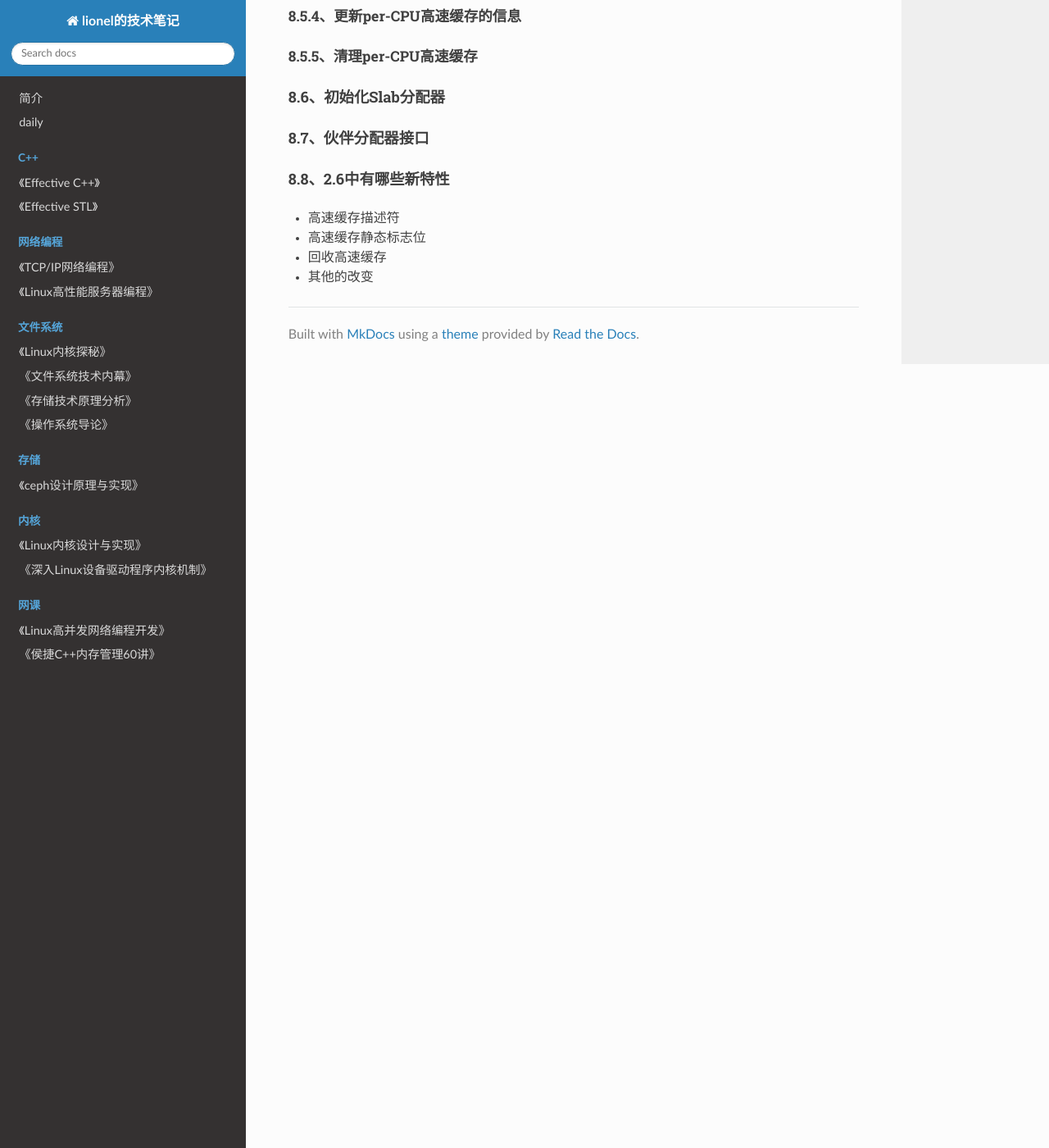
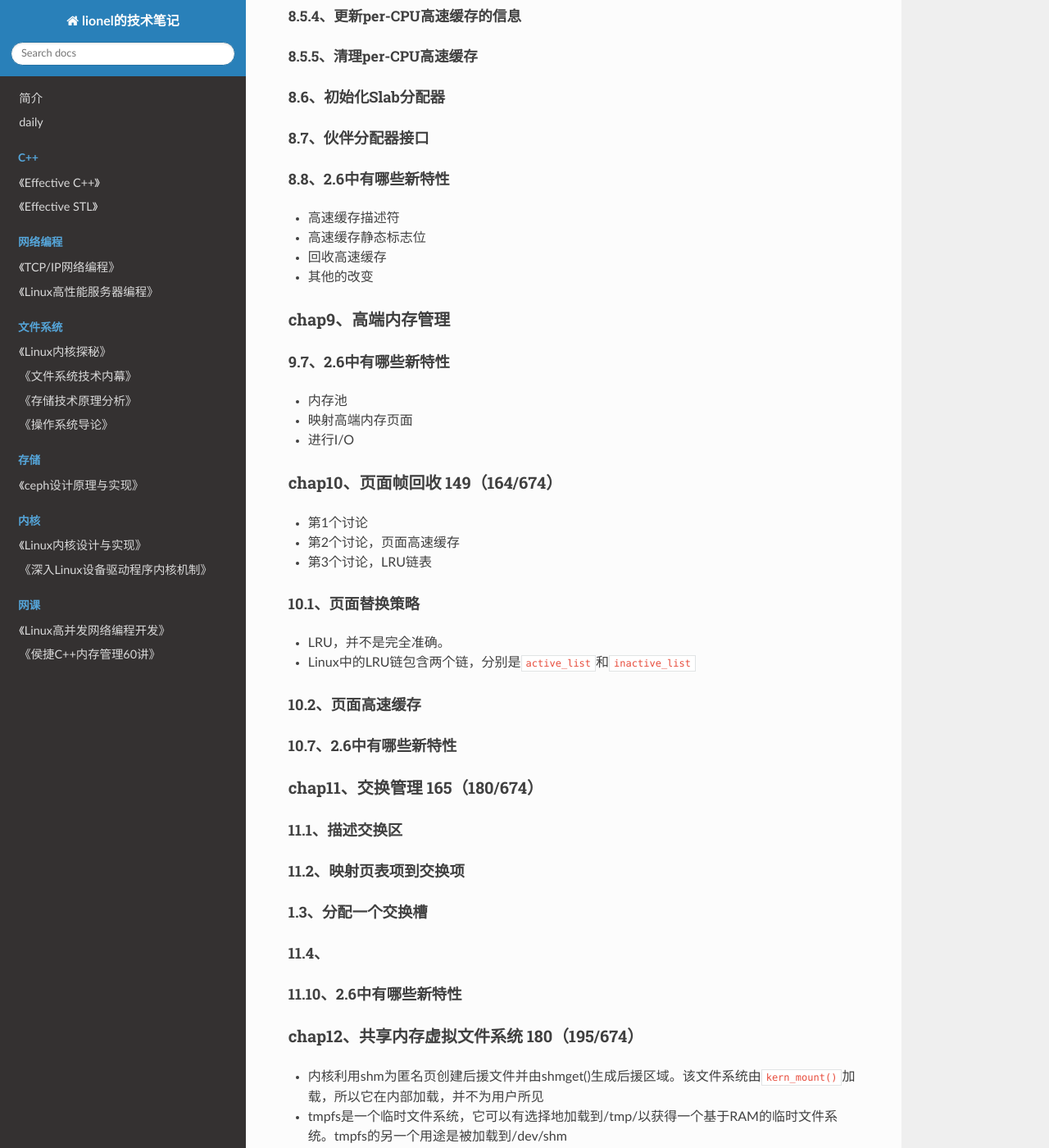
Before and after one commit to wolflion/booknotes, an MkDocs documentation site: the page built from docs/13kernel/深入理解Linux虚拟内存管理.md, in a window 1280 px wide and 1400 px high, scrolled down 8737 px. Shown: the whole window at 82% size. Built offline with MkDocs 1.6.1, drawn with Linux system fonts in a browser that asks for light colours; nearby versions of some CDN libraries; some of the changed text lies outside the part shown.

Commit message:
Update 深入理解Linux虚拟内存管理.md

```diff
--- a/docs/13kernel/深入理解Linux虚拟内存管理.md
+++ b/docs/13kernel/深入理解Linux虚拟内存管理.md
@@ -220,3 +220,53 @@
 + 高速缓存静态标志位
 + 回收高速缓存
 + 其他的改变
+
+### chap9、高端内存管理
+#### 9.7、2.6中有哪些新特性
++ 内存池
++ 映射高端内存页面
++ 进行I/O
+
+### chap10、页面帧回收  149（164/674）
++ 第1个讨论
++ 第2个讨论，页面高速缓存
++ 第3个讨论，LRU链表
+#### 10.1、页面替换策略
++ LRU，并不是完全准确。
++ Linux中的LRU链包含两个链，分别是`active_list`和`inactive_list`
+#### 10.2、页面高速缓存
+#### 10.7、2.6中有哪些新特性
+
+### chap11、交换管理  165（180/674）
+#### 11.1、描述交换区
+#### 11.2、映射页表项到交换项
+#### 1.3、分配一个交换槽
+#### 11.4、
+#### 11.10、2.6中有哪些新特性
+
+### chap12、共享内存虚拟文件系统  180（195/674）
++ 内核利用shm为匿名页创建后援文件并由shmget()生成后援区域。该文件系统由`kern_mount()`加载，所以它在内部加载，并不为用户所见
++ tmpfs是一个临时文件系统，它可以有选择地加载到/tmp/以获得一个基于RAM的临时文件系统。tmpfs的另一个用途是被加载到/dev/shm
+#### 12.1、初始化虚拟文件系统
++ `init_tmpfs()`初始化虚拟文件系统，`kern_mount()`
++ linux/shmem_fs.h中
+#### 12.2、使用shmem函数
++ `hmem_aops`和`shmem_vm_ops`分别具有`struct address_space_operations`和`struct vm_opertions_struct`，分别对应于**换页中的缺页处理和写页面到后援存储区**
+#### 12.3、在tmpfs中创建文件
+#### 12.4、虚拟文件中的缺页中断
+##### 12.4.1、定位交换页面
+##### 12.4.2、向交换区写页面
+#### 12.5、tmps中的文件操作
++ 虚拟文件支持4种操作，**mmap()、read()、write()和fsync()**，这些函数的指针都存放在`shmem_file_operations`中
+#### 12.6、tmps中索引节点操作
+#### 12.7、建立共享区
+#### 12.8、System V IPC
+#### 12.9、2.6中有哪些新特性
+
+### chap13、内存溢出管理
+#### 13.1、检查可用内存
+#### 13.2、确定OOM状态
+#### 13.3、选择进程
+#### 13.4、杀死选定的进程
+#### 13.5、是这样吗？
+#### 13.6、2.6中有哪些新特性
```
